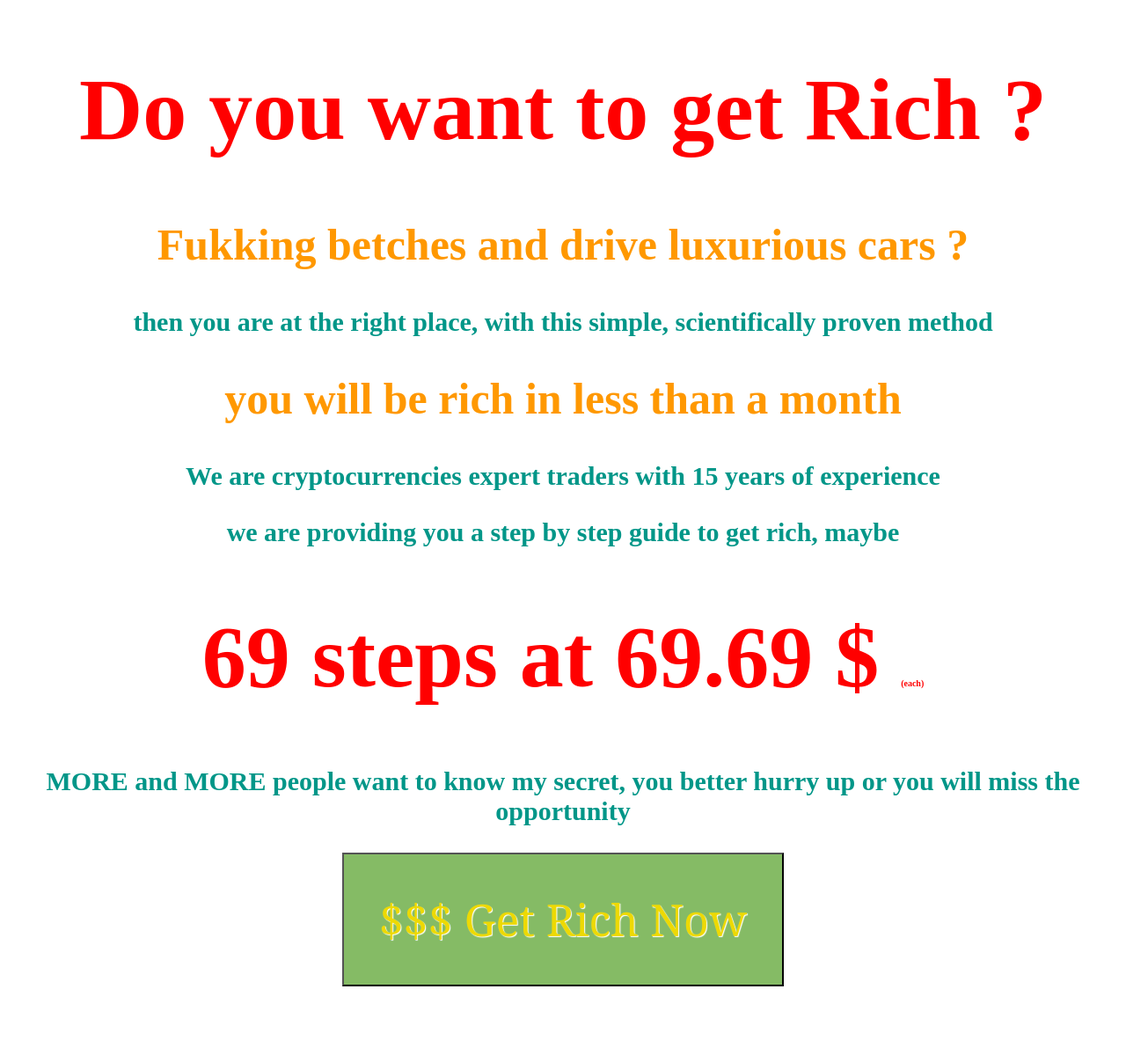
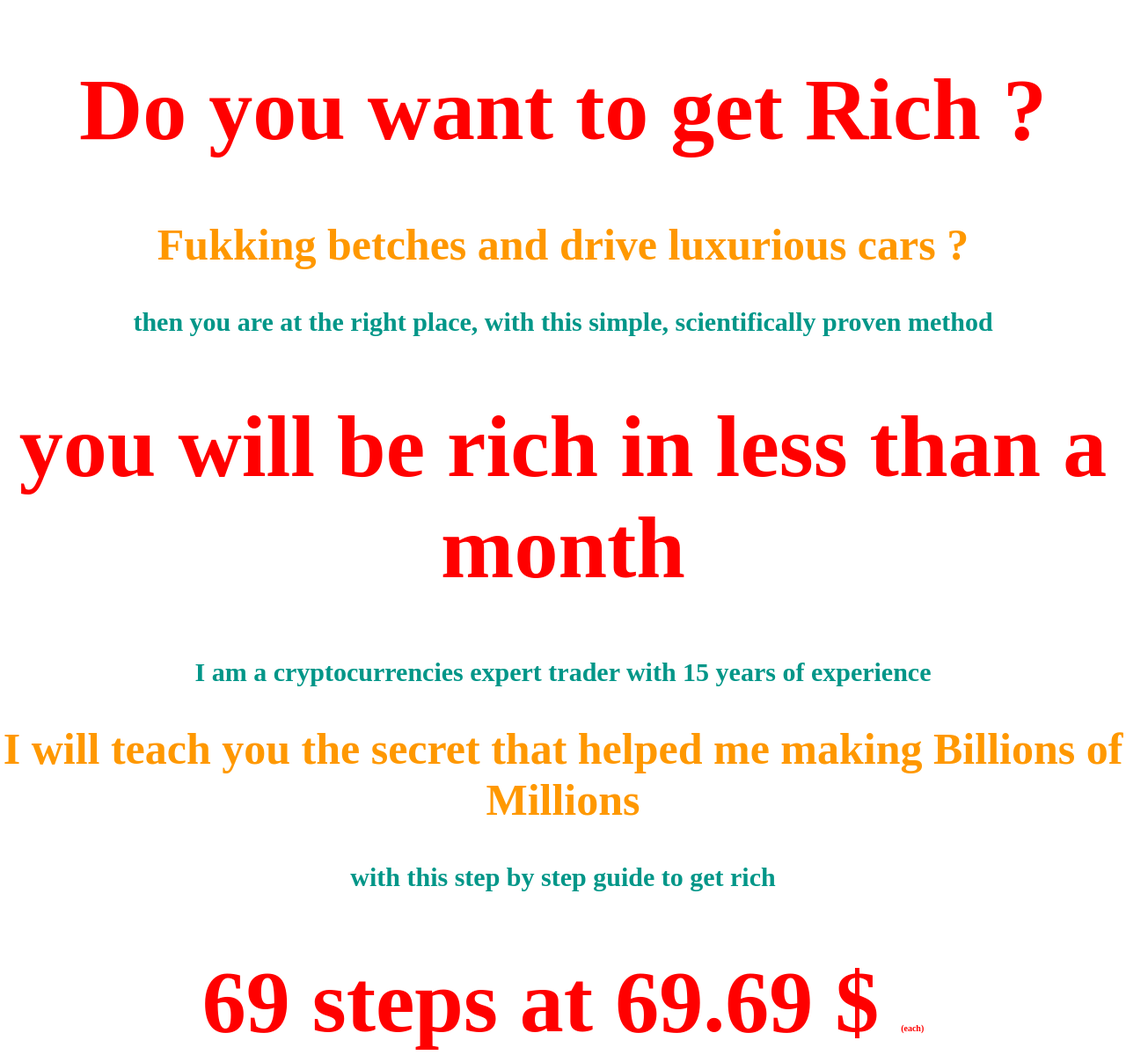
Before and after one commit to GarreauArthur/grfwcc, a plain HTML site: page index.html in a window 1280 px wide. Shown: the top 1199 px of the page at 88% size. Before the commit the page ends 1151 px from the top, so only its background shows below. Drawn offline with Linux system fonts and the light colour scheme.

Commit message:
the more the better

```diff
--- a/index.html
+++ b/index.html
@@ -45,11 +45,13 @@
 
 <h3>then you are at the right place, with this simple, scientifically proven method</h3>
 
-<h2>you will be rich in less than a month</h2>
+<h1>you will be rich in less than a month</h2>
 
-<h3>We are cryptocurrencies expert traders with 15 years of experience</h3>
+<h3>I am a cryptocurrencies expert trader with 15 years of experience</h3>
 
-<h3>we are providing you a step by step guide to get rich, maybe</h3>
+<h2>I will teach you the secret that helped me making Billions of Millions</h1>
+
+<h3>with this step by step guide to get rich</h3>
 
 <h1>69 steps at 69.69 $ <span id="tiny">(each)</span></h1>
 
```
